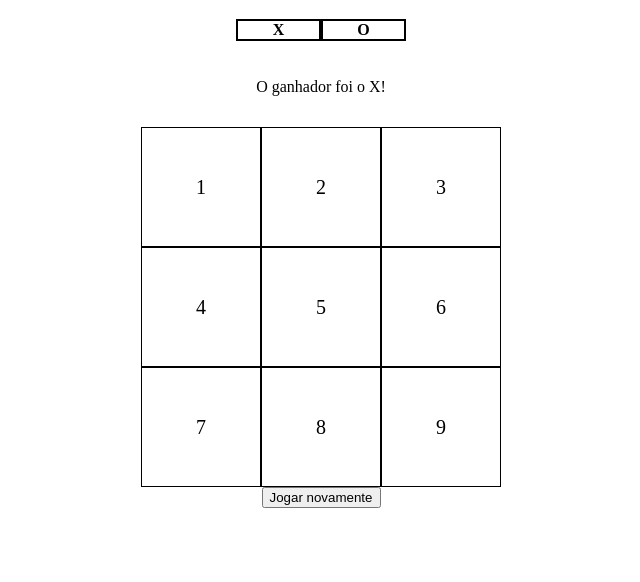
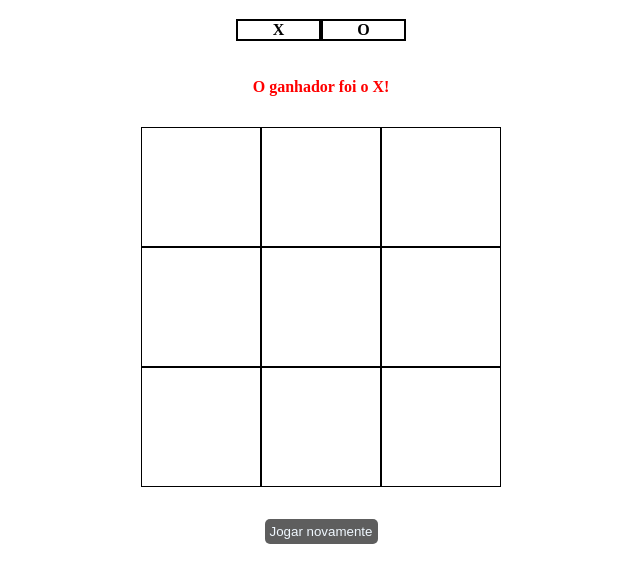
Before and after one commit to nnicolly/Jogo-da-Velha, a plain HTML site: page index.html in a window 1280 px wide. Shown: the part 118-700 px from the top of the page, without its empty margins (319-959 px from the left). Drawn offline with Linux system fonts and the light colour scheme.

Commit message:
Add files via upload

```diff
--- a/index.html
+++ b/index.html
@@ -15,17 +15,18 @@
     </div>
     <p id="resultado">O ganhador foi o X!</p>
     <div class="blocos_container">
-        <div id="quadrado">1</div>
-        <div id="quadrado">2</div>
-        <div id="quadrado">3</div>
-        <div id="quadrado">4</div>
-        <div id="quadrado">5</div>
-        <div id="quadrado">6</div>
-        <div id="quadrado">7</div>
-        <div id="quadrado">8</div>
-        <div id="quadrado">9</div>
+        <div class="quadrado">0</div>
+        <div class="quadrado">1</div>
+        <div class="quadrado">2</div>
+        <div class="quadrado">3</div>
+        <div class="quadrado">4</div>
+        <div class="quadrado">5</div>
+        <div class="quadrado">6</div>
+        <div class="quadrado">7</div>
+        <div class="quadrado">8</div>
     </div>
 
     <button id="jogar-novamente">Jogar novamente</button>
+    <script src="script.js"></script>
 </body>
 </html>
--- a/script.js
+++ b/script.js
@@ -0,0 +1,46 @@
+let blocos = document.querySelectorAll(".quadrado");
+
+let mudar = "X";
+let GameOver = false;
+
+blocos.forEach(e => {
+    e.innerHTML = ""// Garante que todos os blocos comecem vazios
+    e.addEventListener("click", ()=>{
+        if(!GameOver && e.innerHTML === ""){
+            e.innerHTML = mudar;
+            ganhar();
+            velha();
+            alternarJogador();
+        }
+    })
+});
+
+function alternarJogador(){
+    if(mudar === "X"){
+        mudar = "O";
+    }
+    else{
+        mudar = "X";
+    }
+}
+
+function ganhar(){
+    let condicoesParaGanhar = [
+        [0, 1, 2], [3, 4, 5], [6, 7, 8],
+        [0, 3, 6], [1, 4, 7], [2, 5, 8],
+        [0, 4, 8], [2, 4, 6],
+    ]
+    for(let i=0; i<condicoesParaGanhar.length; i++){
+        let v0 = blocos[condicoesParaGanhar[i][0]].innerHTML;
+        let v1 = blocos[condicoesParaGanhar[i][1]].innerHTML;
+        let v2 = blocos[condicoesParaGanhar[i][2]].innerHTML;
+
+        if(v0 != "" && v0 === v1 && v0 === v2){
+            alert(mudar)
+        }
+    }
+}
+
+function velha(){
+
+}
--- a/style.css
+++ b/style.css
@@ -27,6 +27,8 @@ body{
 
 #resultado{
     padding-top: 5rem;
+    color: red;
+    font-weight: bold;
 }
 
 .blocos_container{
@@ -37,10 +39,29 @@ body{
     padding-top: 15px;
 }
 
-.blocos_container div{
+.quadrado{
     display: flex;
     justify-content: center;
     align-items: center;
     border: 1px solid #000;
-    font-size: 20px
+    font-size: 50px;
+    cursor:pointer;
 }
+
+.quadrado:hover{
+    background-color:#c1bfbf ;
+}
+
+#jogar-novamente{
+    margin-top: 2rem;
+    padding: 5px 5px 5px;
+    color: aliceblue;
+    background-color: #5e5e5e;
+    border: none;
+    border-radius: 5px;
+    cursor: pointer;
+}
+
+#jogar-novamente:hover{
+    background-color: red;
+}
```
